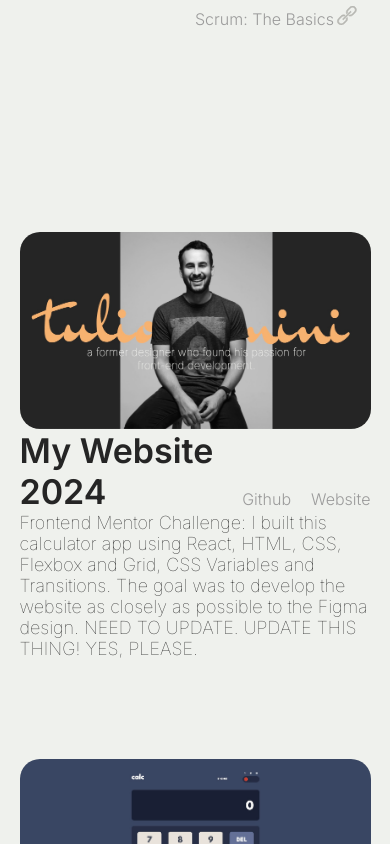
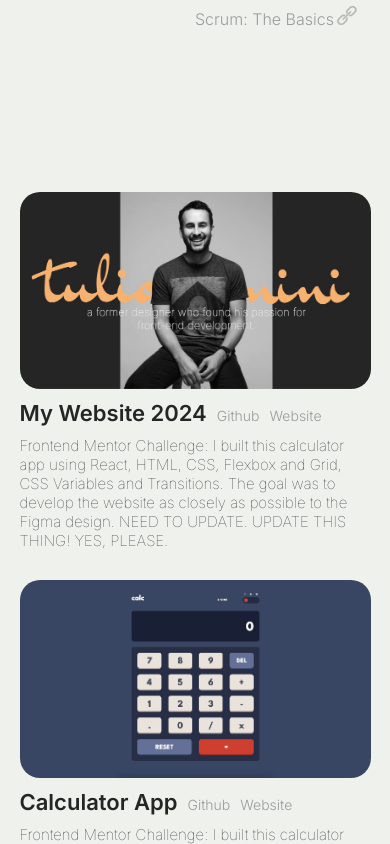
Before and after one commit to t-minini/my-website-v3, a React (Create React App) app: page / in a window 390 px wide. Shown: the part 2400-3244 px from the top of the page. Built offline with nearby package versions, Linux system fonts and the light colour scheme; a web font is replaced by a local one.

Commit message:
media query for iphone 11 pro max, normal and landscape, done

```diff
--- a/src/App.module.css
+++ b/src/App.module.css
@@ -59,3 +59,11 @@ footer {
 ::-webkit-scrollbar {
   display: none;
 }
+
+/* iPhone 11 Pro Max / XR 414 x 896  */
+@media only screen and (max-width: 414px) {
+  html {
+    scroll-snap-type: unset; /* Standard property */
+    scroll-snap-align: unset;
+  }
+}
--- a/src/components/projects/Projects.module.css
+++ b/src/components/projects/Projects.module.css
@@ -93,10 +93,48 @@
 
 /* iPhone 11 Pro Max / XR 414 x 896  */
 @media only screen and (max-width: 414px) {
+  .container {
+    padding-top: 3rem;
+  }
+
+  .topWrapper h2 {
+    font-size: 2.2rem;
+    padding-top: 1rem;
+    padding-bottom: 1rem;
+  }
+
+  .textContainer p {
+    font-size: 1.5rem;
+  }
+
+  .topWrapper a {
+    font-size: 1.4rem;
+    padding-left: 1rem;
+    padding-bottom: 1.2rem;
+  }
+
+  .container:first-child {
+    padding-top: 6rem;
+  }
 }
 
 /* iPhone 11 Pro Max / XR 896 x 414 (portrait) */
 @media only screen and (min-width: 805px) and (max-width: 896px) and (orientation: landscape) {
+  .topWrapper h2 {
+    font-size: 1.9rem;
+    padding-top: unset;
+    padding-bottom: 0.5rem;
+  }
+
+  .textContainer p {
+    font-size: 1.3rem;
+  }
+
+  .topWrapper a {
+    font-size: 1.4rem;
+    padding-left: 1rem;
+    padding-bottom: 0.7rem;
+  }
 }
 
 /* iPhone 13 Pro 390 x 844  */
```
